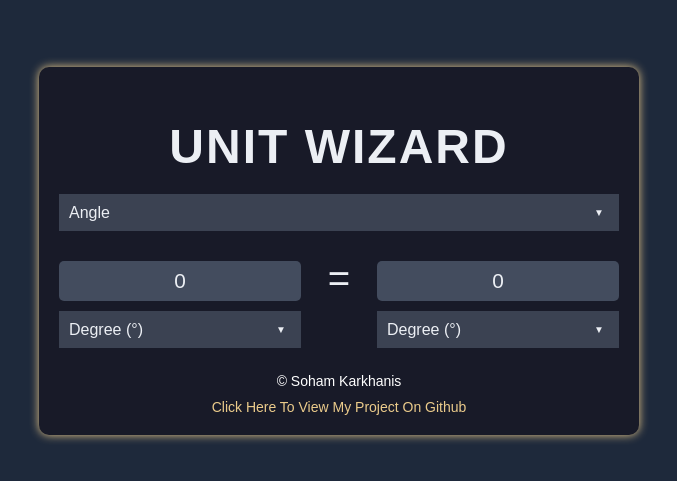
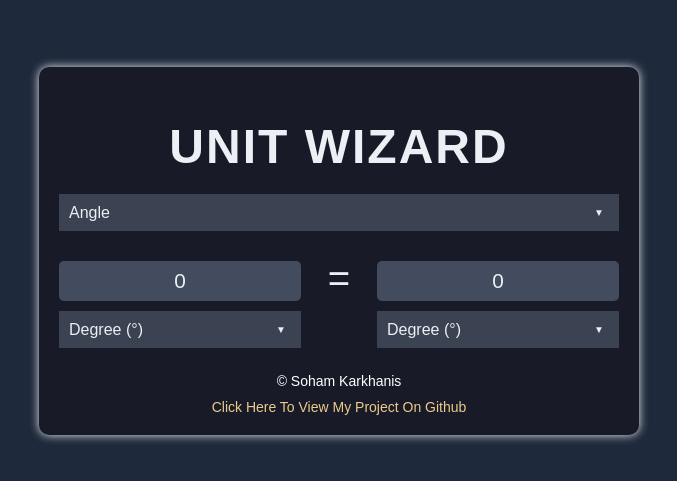
Before and after one commit to sohamkarkhanis/Unit-Wizard, a plain HTML site: page src/index.html in a window 1280 px wide. Shown: the part 167-648 px from the top of the page, without its empty margins (301-978 px from the left). Drawn offline with Linux system fonts and the light colour scheme.

Commit message:
change halo

```diff
--- a/src/style.css
+++ b/src/style.css
@@ -35,7 +35,7 @@ h2 {
 	box-sizing: border-box;
 	background-color: #181a28;
 	border-radius: 10px;
-	box-shadow: 0px 0px 10px #ebcb8b;
+	box-shadow: 0px 0px 10px #eceff4;
 }
 
 .converter-wrapper-container input {
```
